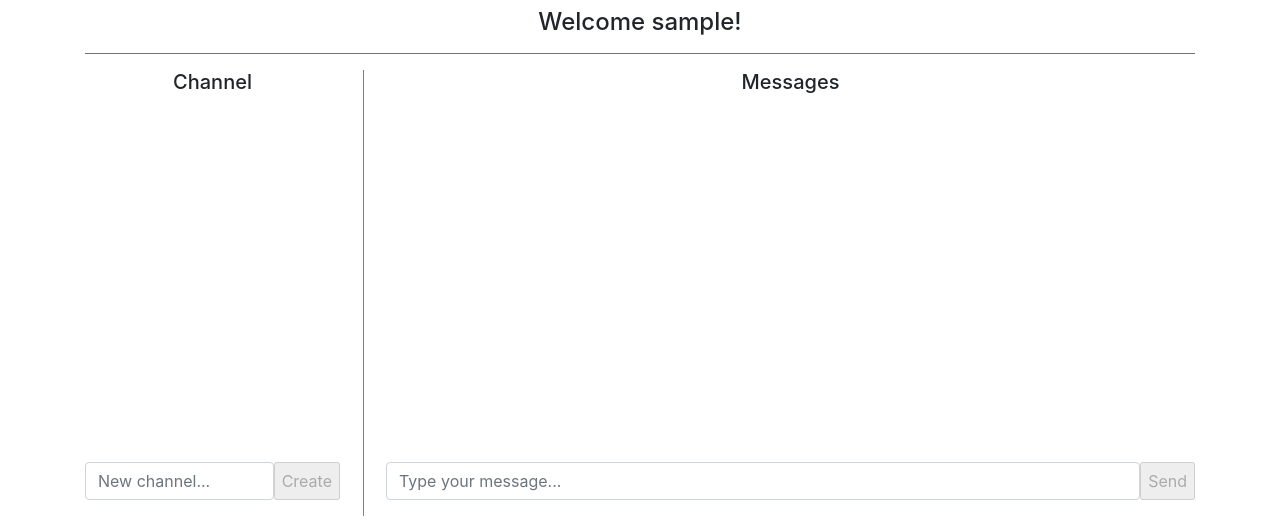
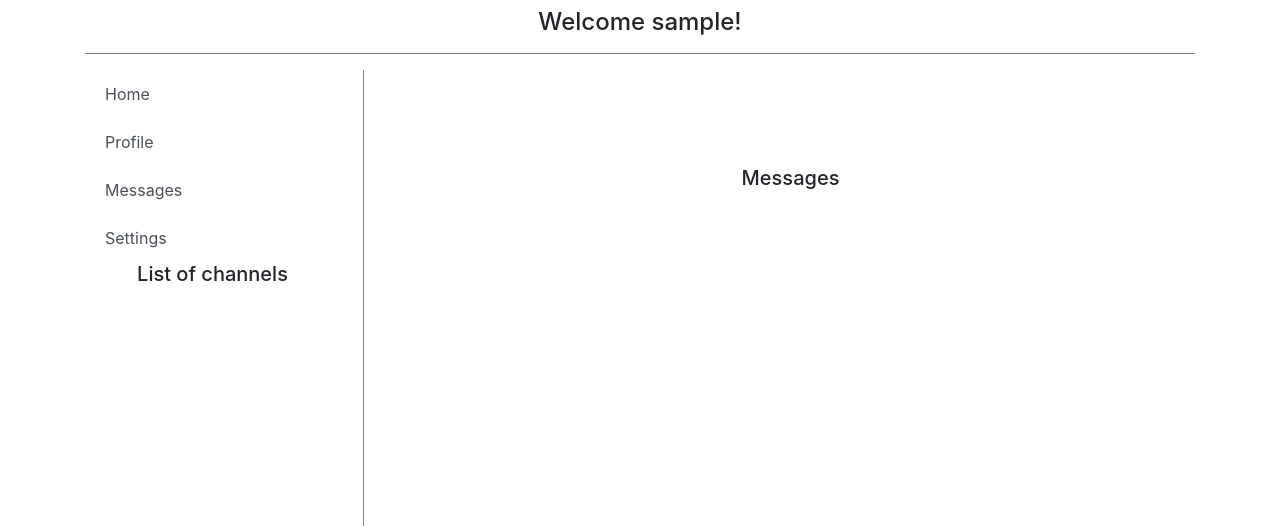
Before and after one commit to angelgarciafrias/2_Project2, a Flask app: page / in a window 1280 px wide. Shown: the part 40-566 px from the top of the page. Run offline with Flask 2, Linux system fonts and the light colour scheme; the visitor is signed in with stand-in values (Sample User, id 1); some libraries are stand-ins or nearby versions.

Commit message:
Lists channels/messages

```diff
--- a/application.py
+++ b/application.py
@@ -12,14 +12,16 @@ Session(app)
 
 socketio = SocketIO(app)
 
-users_list = []
+user_list = []
 channel_list = []
-chat_list = []
+chat_list = dict()
 
 @app.route("/")
 def index():
     if "username" in session:
-        return render_template("index.html",channel=channel_list,users_list=users_list)
+        # current_channel = request.form["RadioInputName"]
+        # current_channel = session.get("channel")
+        return render_template("index.html",channel=channel_list,user_list=user_list,chat_list=chat_list)
 
     return render_template("register.html")
 
@@ -27,9 +29,9 @@ def index():
 def register():
     if request.method == "POST":
       session["username"] = request.form.get("username")
-      if session["username"] in users_list:
+      if session["username"] in user_list:
           return render_template("error.html",message="Please, try with a different username")
-      users_list.append(session["username"])
+      user_list.append(session["username"])
       session.permanent = True
       return redirect(url_for('index'))
 
@@ -38,7 +40,7 @@ def register():
 @app.route("/logout/")
 def logout():
     try:
-        users_list.remove(session['username'])
+        user_list.remove(session['username'])
     except:
         pass
 
@@ -49,13 +51,15 @@ def logout():
 def channel(channel):
 
     if channel in channel_list:
-        return render_template("index.html",channel=channel_list,users_list=users_list,current_channel=channel)
+        return render_template("index.html",channel=channel_list,user_list=user_list,chat_list=chat_list[channel])
     else:
         return render_template("error.html", message="Not a valid channel.")
 
 @socketio.on("send message")
 def send_message(timestamp, username, message):
-    emit("update message", {"timestamp": timestamp,"username": username, "message": message}, broadcast=True)
+    channel = session.get("channel")
+    chat_list[channel].append([timestamp, session.get("username"), message])
+    emit("update message", {"timestamp": timestamp,"username": session.get("username"), "message": message}, broadcast=True)
 
 @socketio.on("create channel")
 def create_channel(channel):
@@ -63,4 +67,6 @@ def create_channel(channel):
         emit("wrong channel", {"channel": channel}, broadcast=False)
     else:
         channel_list.append(channel)
+        chat_list[channel] = []
+        session["channel"] = channel
         emit("update channel", {"channel": channel}, broadcast=True)
--- a/static/index2.js
+++ b/static/index2.js
@@ -1,30 +1,4 @@
 document.addEventListener('DOMContentLoaded', () => {
-
-    document.querySelector('#submit2').disabled = true;
-    document.querySelector('#text').onkeyup = () => {
-        if (document.querySelector('#text').value.length > 0)
-            document.querySelector('#submit2').disabled = false;
-        else
-            document.querySelector('#submit2').disabled = true;
-    };
-    document.querySelector('#submit3').disabled = true;
-    document.querySelector('#new-channel').onkeyup = () => {
-        if (document.querySelector('#new-channel').value.length > 0)
-            document.querySelector('#submit3').disabled = false;
-        else
-            document.querySelector('#submit3').disabled = true;
-
-    // Automatic scroll down chat box
-    var objDiv = document.getElementById("chat_box");
-    objDiv.scrollTop = objDiv.scrollHeight;
-
-    // Automatic scroll down channel box
-    var objDiv = document.getElementById("channel_box");
-    objDiv.scrollTop = objDiv.scrollHeight;
-    };
-
-
-
 
     // Connect to websocket
     var socket = io.connect(location.protocol + '//' + document.domain + ':' + location.port);
@@ -48,7 +22,7 @@ document.addEventListener('DOMContentLoaded', () => {
                 localStorage.setItem('chat', JSON.stringify([newitemschat]));
             } else {
                 var stored_chat = JSON.parse(localStorage.getItem('chat'));
-                if (stored_chat.length > 100 ) {
+                if (stored_chat.length > 100) {
                     stored_chat.shift();
                 }
                 stored_chat.push(newitemschat)
--- a/templates/index.html
+++ b/templates/index.html
@@ -11,20 +11,25 @@
 {% block body %}
 <div class="container">
     <h4>Welcome {{session.username}}!</h4>
-
-    {% for x in users_list %}
-    {{x}}
-    {% endfor %}
     <hr>
     <div class="row">
         <div class="col col-lg-3">
+
+            <div class="list-group" id="list-tab" role="tablist">
+                <a class="list-group-item list-group-item-action" id="list-home-list" data-toggle="list" href="#list-home" role="tab" aria-controls="home">Home</a>
+                <a class="list-group-item list-group-item-action" id="list-profile-list" data-toggle="list" href="#list-profile" role="tab" aria-controls="profile">Profile</a>
+                <a class="list-group-item list-group-item-action" id="list-messages-list" data-toggle="list" href="#list-messages" role="tab" aria-controls="messages">Messages</a>
+                <a class="list-group-item list-group-item-action" id="list-settings-list" data-toggle="list" href="#list-settings" role="tab" aria-controls="settings">Settings</a>
+            </div>
+
             <h5 class="centered">
-                Channel
+                List of channels
             </h5>
             <div style="overflow-y: scroll; height: 360px; width: auto;" id="channel_box">
                 <div class="list-group" id="channel-list">
                     {% for x in channel %}
                         <input type="radio" name="RadioInputName" id="ID{{ x }}" value="{{ x }}">
+                        <!-- onclick="window.location='http://127.0.0.1:5000/channel/{{x}}'" -->
                         <label for="ID{{ x }}" class="list-group-item">{{ x }}</label>
                     {% endfor %}
                 </div>
@@ -38,9 +43,20 @@
         </div>
         <div style="border-left:1px solid gray;margin:0 7.5px;"></div>
         <div class="col">
+            <div class="tab-content" id="nav-tabContent">
+                <div class="tab-pane fade show" id="list-home" role="tabpanel" aria-labelledby="list-home-list">1</div>
+                <div class="tab-pane fade" id="list-profile" role="tabpanel" aria-labelledby="list-profile-list">2</div>
+                <div class="tab-pane fade" id="list-messages" role="tabpanel" aria-labelledby="list-messages-list">3</div>
+                <div class="tab-pane fade" id="list-settings" role="tabpanel" aria-labelledby="list-settings-list">4</div>
+            </div>
+
             <h5 class="centered">Messages</h5>
             <div style="overflow-y: scroll; height: 360px; width: auto;" id="chat_box">
-                <ul style="list-style: none" id="message_list"></ul>
+                <ul style="list-style: none" id="message_list">
+                    {% for x in chat_list %}
+                    <li>{{x[0]}} [{{x[1]}}]: {{x[2]}}</li>
+                    {% endfor %}
+                </ul>
             </div>
             <div class="form-group">
                 <form id="form2" class="centered">
--- a/terminal.txt
+++ b/terminal.txt
@@ -1,7 +1,7 @@
 git clone https://github.com/angelgarciafrias/2_Project2.git
 
 git add -A
-git commit -m "radio button"
+git commit -m "Lists channels/messages"
 git push
 
 pip install -r requirements.txt
```
Also changed, not shown: static/index.js (+20 -50 lines), templates/channel.html (added, +53 -0 lines), 7 other files.
